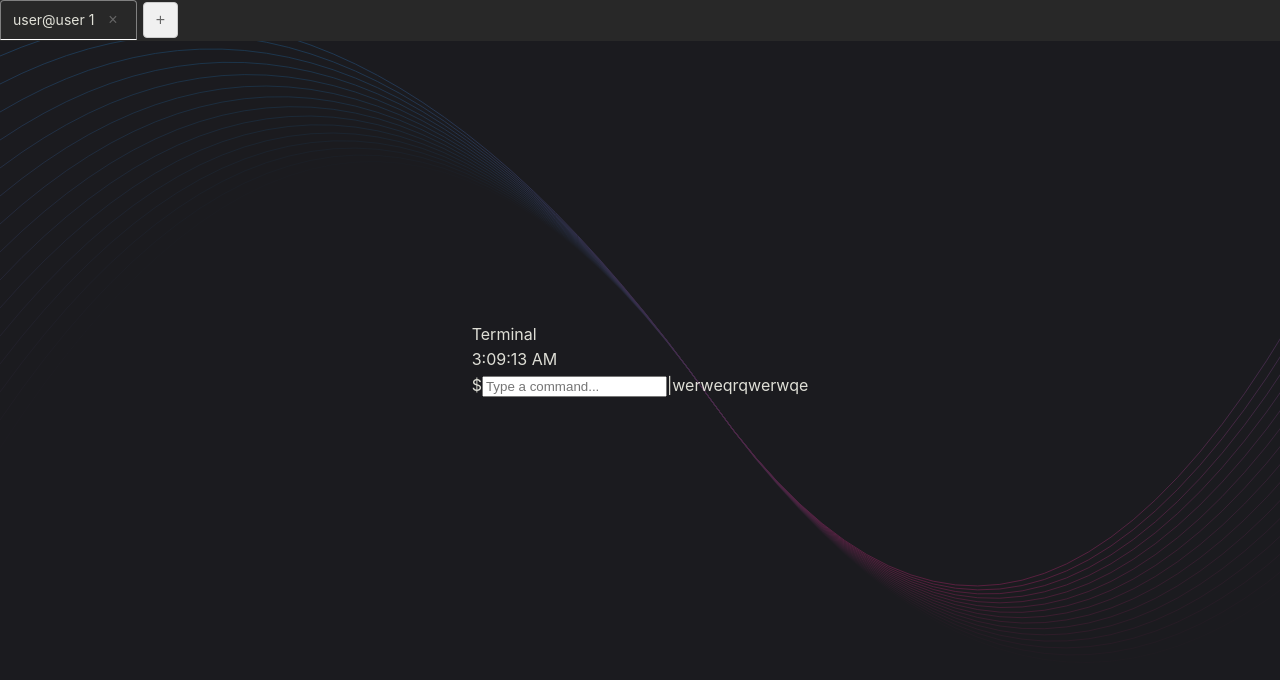
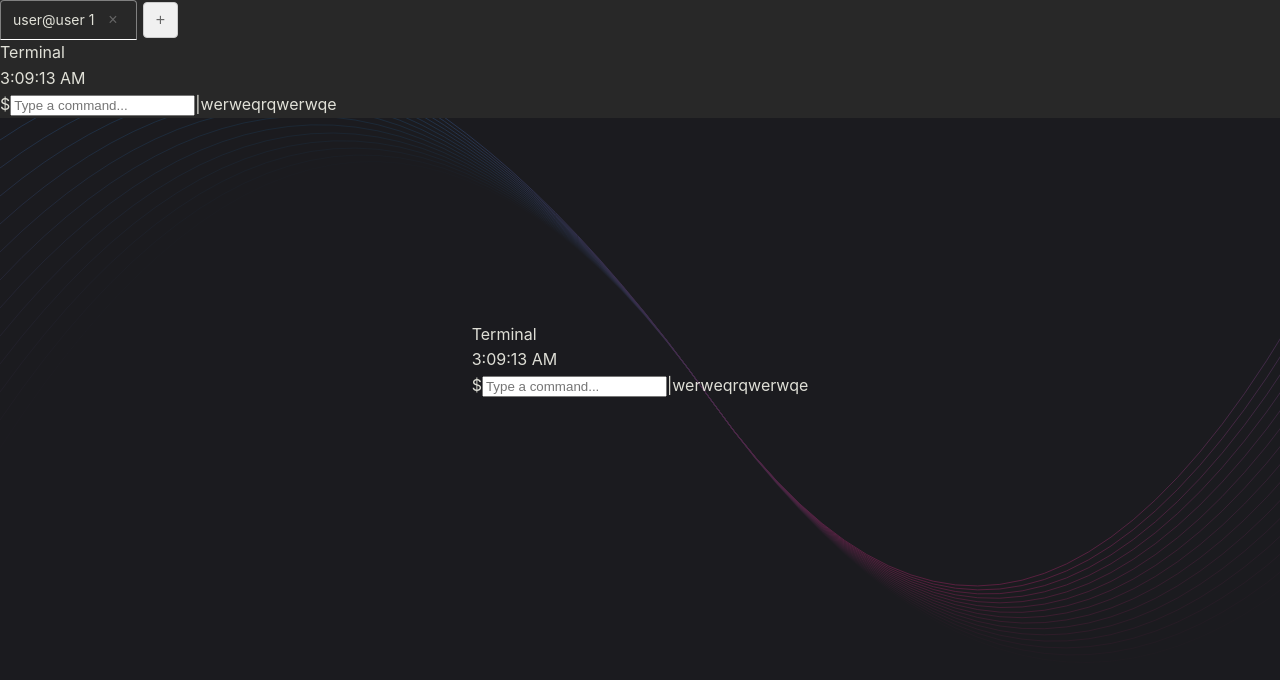
Before and after one commit to Cryplo/MHacks25, a React (Vite) app in the folder src/renderer/: page / in a window 1280 px wide. Shown: the top 680 px of the page. Built offline with nearby package versions, Linux system fonts and the light colour scheme.

Commit message:
added terminal to tabs

```diff
--- a/src/renderer/src/App.tsx
+++ b/src/renderer/src/App.tsx
@@ -1,7 +1,7 @@
 // import Versions from './components/Versions'
 // import electronLogo from './assets/electron.svg'
-import { Terminal } from './Terminal'
-import Tabs from './components/tab'
+import  Terminal  from './Terminal'
+import Tabs from './components/Tabs'
 
 function App(): React.JSX.Element {
 
--- a/src/renderer/src/Terminal.tsx
+++ b/src/renderer/src/Terminal.tsx
@@ -1,4 +1,4 @@
-export function Terminal(): React.JSX.Element {
+export default function Terminal(): React.JSX.Element {
   return (
     <div className="w-full max-w-4xl mx-auto">
       <div className="bg-terminal-bg border border-terminal-border rounded-lg overflow-hidden shadow-2xl">
--- a/src/renderer/src/components/tab.tsx
+++ b/src/renderer/src/components/Tabs.tsx
@@ -1,17 +1,19 @@
 import { useState, useEffect } from 'react';
-import './tab.css';
+import  Terminal  from '../Terminal';
+import './Tabs.css';
 
-interface Tab {
-  id: string;
-  title: string;
+interface Tabs {
+  id: string
+  terminal: typeof Terminal
+  title: string
 }
 
 interface TabsProps {
-  onActiveTabChange?: (tabId: string) => void;
+  onActiveTabChange?: (tabId: string) => void
 }
 
 const Tabs: React.FC<TabsProps> = ({ onActiveTabChange }) => {
-  const [tabs, setTabs] = useState<Tab[]>([]);
+  const [tabs, setTabs] = useState<Tabs[]>([]);
   const [activeTabId, setActiveTabId] = useState('');
 
   useEffect(() => {
@@ -81,6 +83,9 @@ const Tabs: React.FC<TabsProps> = ({ onActiveTabChange }) => {
           +
         </button>
       </div>
+      <div className="tab-content">
+        <Terminal></Terminal>
+      </div>
     </div>
   );
 };
```
Also changed, not shown: src/renderer/src/components/Tabs.css (renamed from src/renderer/src/components/tab.css).
